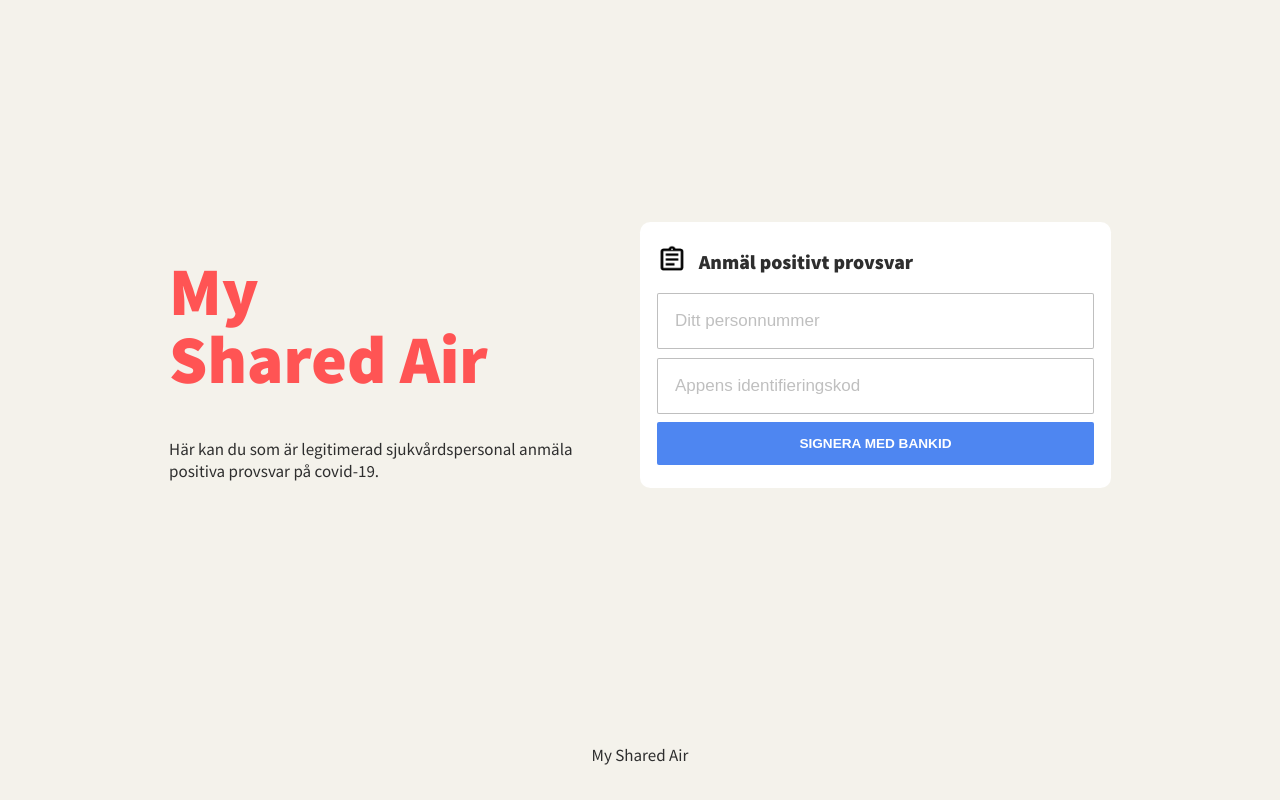
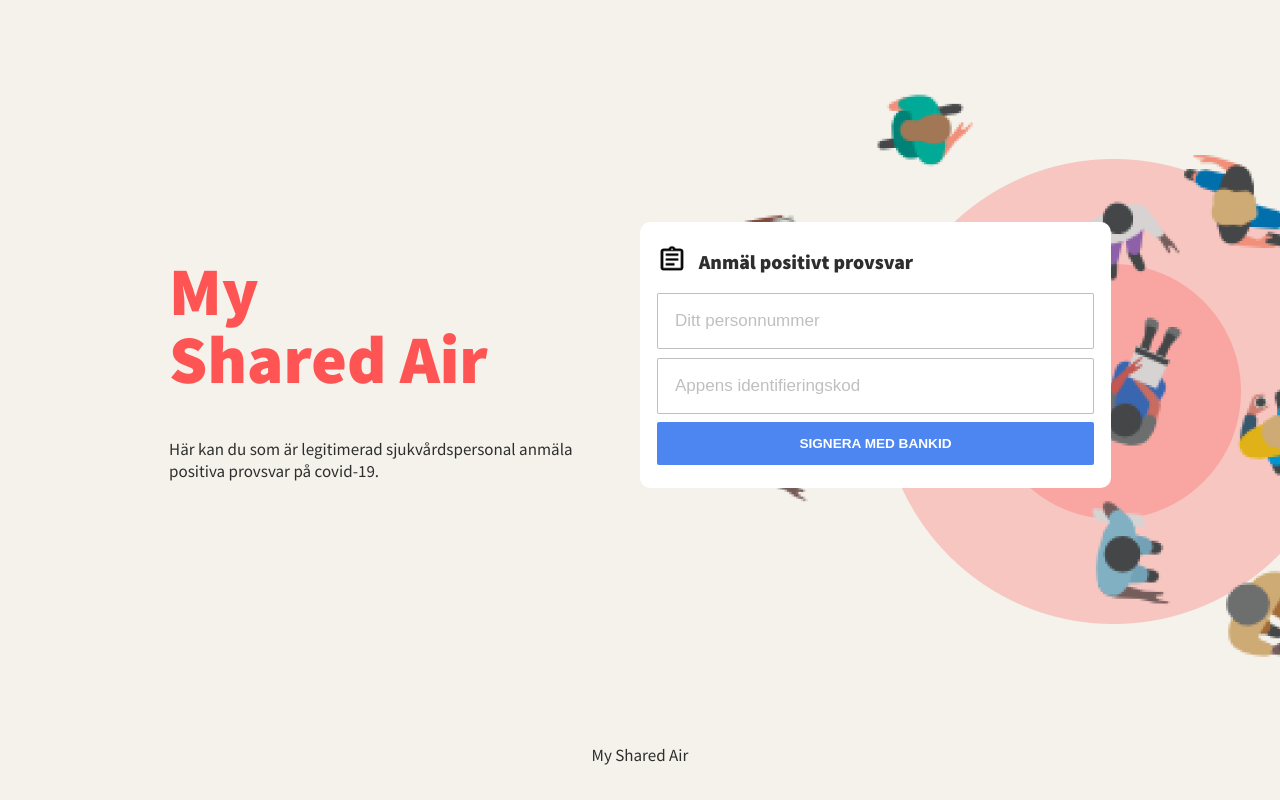
Before and after one commit to distributed-contact-tracing/contact-tracing-portal, a Next.js app: page / in a window 1280 px wide. Built offline with nearby package versions, Linux system fonts and the light colour scheme.

Commit message:
Add background image

```diff
--- a/components/layout.tsx
+++ b/components/layout.tsx
@@ -42,6 +42,9 @@
           background-color: #f4f2eb;
           margin: 0;
           padding: 0;
+          background-image: url('/people.png');
+          background-position: right bottom;
+          background-repeat: no-repeat;
         }
 
         h1 {
```
Also changed, not shown: public/people.png (added).
